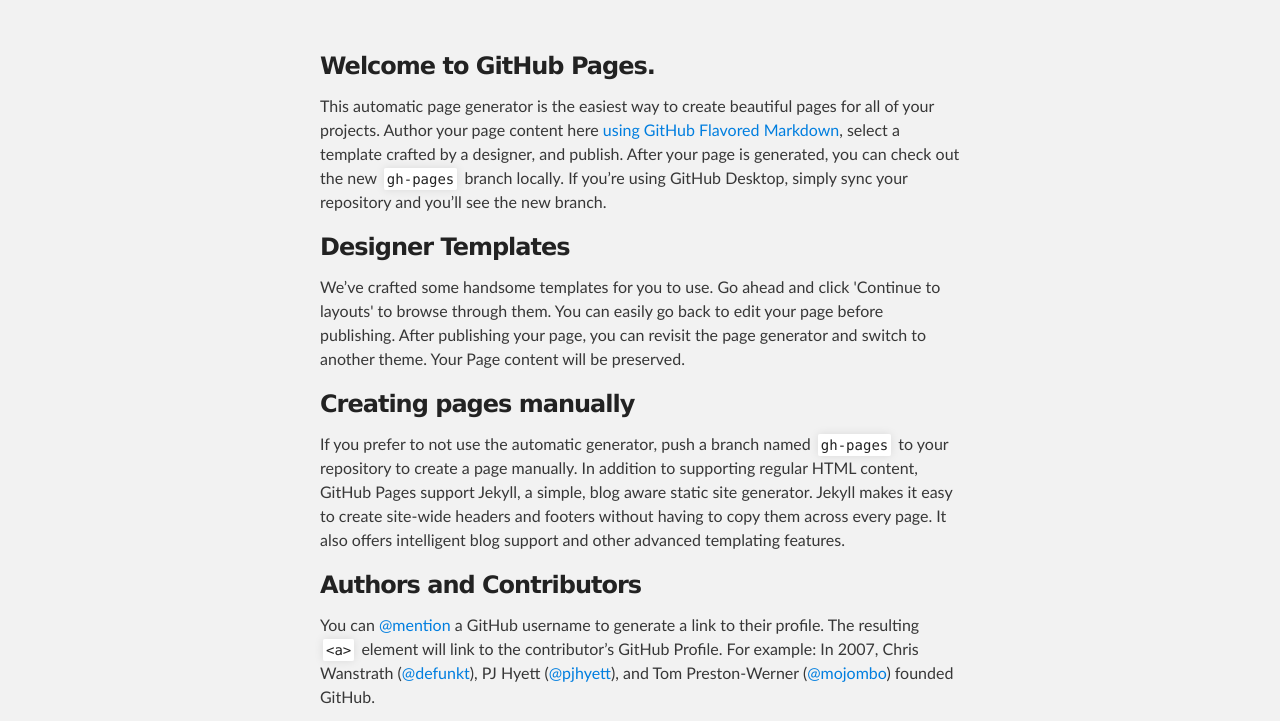
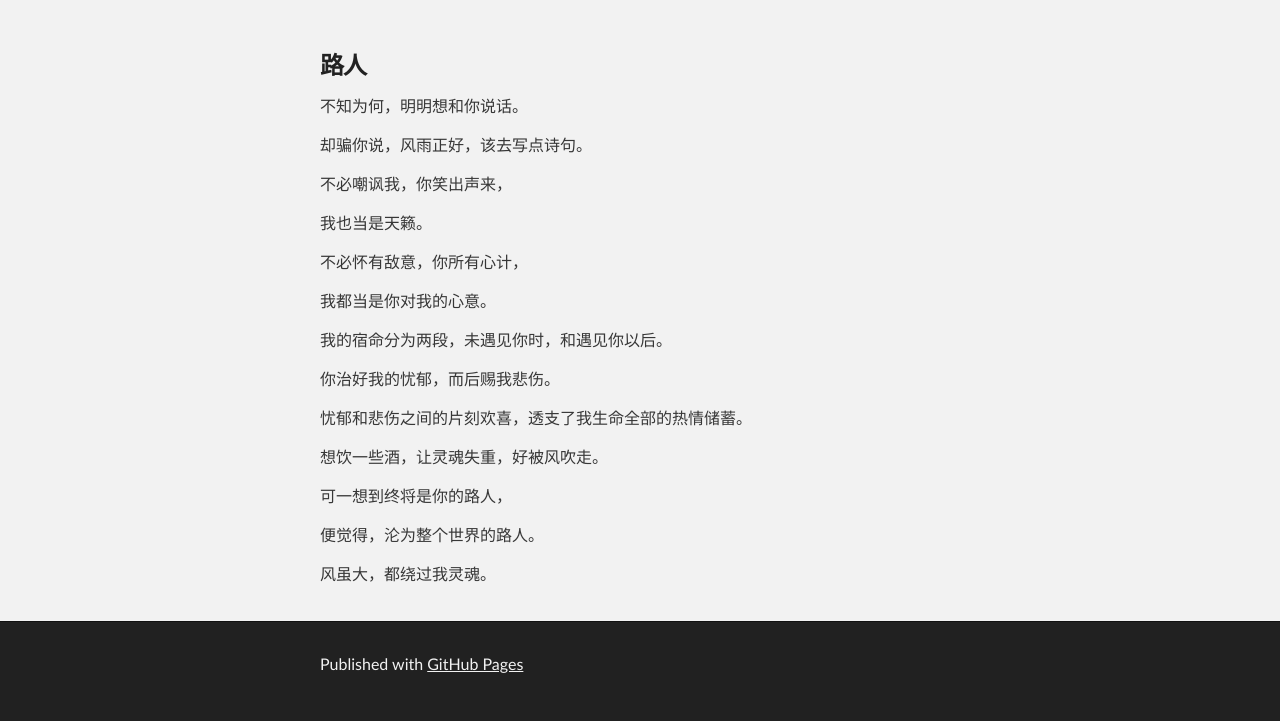
Before and after one commit to bevig64/bevig64.github.io, a plain HTML site: page index.html in a window 1280 px wide. Shown: the part 176-897 px from the top of the page. Drawn offline with Linux system fonts and the light colour scheme.

Commit message:
first commit

```diff
--- a/index.html
+++ b/index.html
@@ -8,7 +8,7 @@
 
     <link rel="stylesheet" type="text/css" media="screen" href="stylesheets/stylesheet.css">
 
-    <title>Bevig64.GitHub.io</title>
+    <title>bevig</title>
   </head>
 
   <body>
@@ -18,7 +18,7 @@
         <header class="inner">
           <a id="forkme_banner" href="https://github.com/bevig64">View on GitHub</a>
 
-          <h1 id="project_title">Bevig64.GitHub.io</h1>
+          <h1 id="project_title">seeMOV</h1>
           <h2 id="project_tagline"></h2>
 
         </header>
@@ -28,29 +28,23 @@
     <div id="main_content_wrap" class="outer">
       <section id="main_content" class="inner">
         <h3>
-<a id="welcome-to-github-pages" class="anchor" href="#welcome-to-github-pages" aria-hidden="true"><span aria-hidden="true" class="octicon octicon-link"></span></a>Welcome to GitHub Pages.</h3>
+<a id="welcome-to-github-pages" class="anchor" href="#welcome-to-github-pages" aria-hidden="true"><span aria-hidden="true" class="octicon octicon-link"></span></a>路人</h3>
 
-<p>This automatic page generator is the easiest way to create beautiful pages for all of your projects. Author your page content here <a href="https://guides.github.com/features/mastering-markdown/">using GitHub Flavored Markdown</a>, select a template crafted by a designer, and publish. After your page is generated, you can check out the new <code>gh-pages</code> branch locally. If you’re using GitHub Desktop, simply sync your repository and you’ll see the new branch.</p>
+<p>不知为何，明明想和你说话。</p>
+<p>却骗你说，风雨正好，该去写点诗句。</p>
+<p>不必嘲讽我，你笑出声来，</p>
+<p>我也当是天籁。</p>
+<p>不必怀有敌意，你所有心计，</p>
+<p>我都当是你对我的心意。</p>
 
-<h3>
-<a id="designer-templates" class="anchor" href="#designer-templates" aria-hidden="true"><span aria-hidden="true" class="octicon octicon-link"></span></a>Designer Templates</h3>
+<p>我的宿命分为两段，未遇见你时，和遇见你以后。</p>
+<p>你治好我的忧郁，而后赐我悲伤。</p>
+<p>忧郁和悲伤之间的片刻欢喜，透支了我生命全部的热情储蓄。</p>
+<p>想饮一些酒，让灵魂失重，好被风吹走。</p>
+<p>可一想到终将是你的路人，</p>
+<p>便觉得，沦为整个世界的路人。</p>
+<p>风虽大，都绕过我灵魂。</p>
 
-<p>We’ve crafted some handsome templates for you to use. Go ahead and click 'Continue to layouts' to browse through them. You can easily go back to edit your page before publishing. After publishing your page, you can revisit the page generator and switch to another theme. Your Page content will be preserved.</p>
-
-<h3>
-<a id="creating-pages-manually" class="anchor" href="#creating-pages-manually" aria-hidden="true"><span aria-hidden="true" class="octicon octicon-link"></span></a>Creating pages manually</h3>
-
-<p>If you prefer to not use the automatic generator, push a branch named <code>gh-pages</code> to your repository to create a page manually. In addition to supporting regular HTML content, GitHub Pages support Jekyll, a simple, blog aware static site generator. Jekyll makes it easy to create site-wide headers and footers without having to copy them across every page. It also offers intelligent blog support and other advanced templating features.</p>
-
-<h3>
-<a id="authors-and-contributors" class="anchor" href="#authors-and-contributors" aria-hidden="true"><span aria-hidden="true" class="octicon octicon-link"></span></a>Authors and Contributors</h3>
-
-<p>You can <a href="https://help.github.com/articles/basic-writing-and-formatting-syntax/#mentioning-users-and-teams" class="user-mention">@mention</a> a GitHub username to generate a link to their profile. The resulting <code>&lt;a&gt;</code> element will link to the contributor’s GitHub Profile. For example: In 2007, Chris Wanstrath (<a href="https://github.com/defunkt" class="user-mention">@defunkt</a>), PJ Hyett (<a href="https://github.com/pjhyett" class="user-mention">@pjhyett</a>), and Tom Preston-Werner (<a href="https://github.com/mojombo" class="user-mention">@mojombo</a>) founded GitHub.</p>
-
-<h3>
-<a id="support-or-contact" class="anchor" href="#support-or-contact" aria-hidden="true"><span aria-hidden="true" class="octicon octicon-link"></span></a>Support or Contact</h3>
-
-<p>Having trouble with Pages? Check out our <a href="https://help.github.com/pages">documentation</a> or <a href="https://github.com/contact">contact support</a> and we’ll help you sort it out.</p>
       </section>
     </div>
 
```
